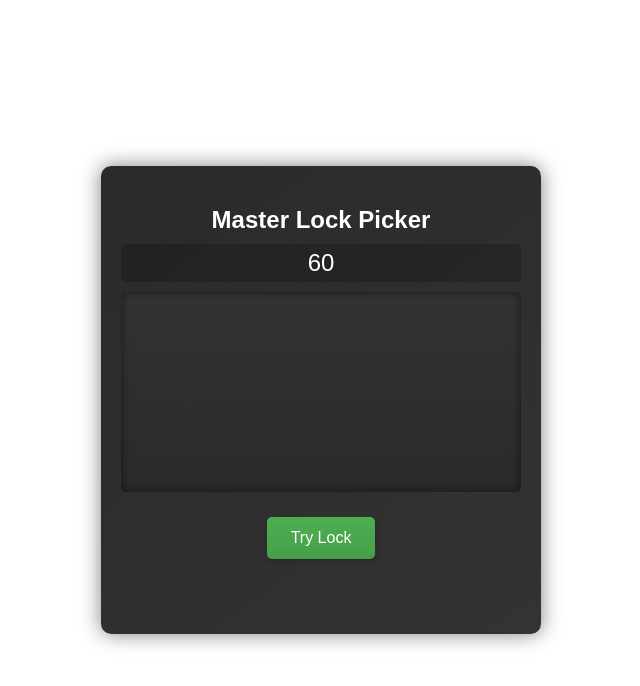
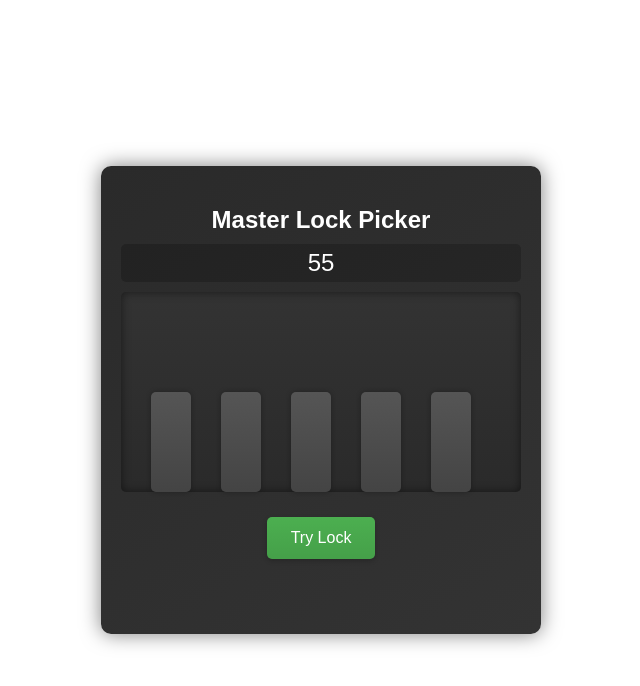
Before and after one commit to anton02-dev/lockpickingminigame-frontend, a plain HTML site: page index.html in a window 1280 px wide. Shown: the whole page, without its empty margins (319-959 px from the left). Drawn offline with Linux system fonts and the light colour scheme.

Commit message:
added the initialization

```diff
--- a/index.html
+++ b/index.html
@@ -296,6 +296,7 @@
             initializeGame();
         }
 
+        initializeGame()
     </script>
 </body>
 </html>
```
